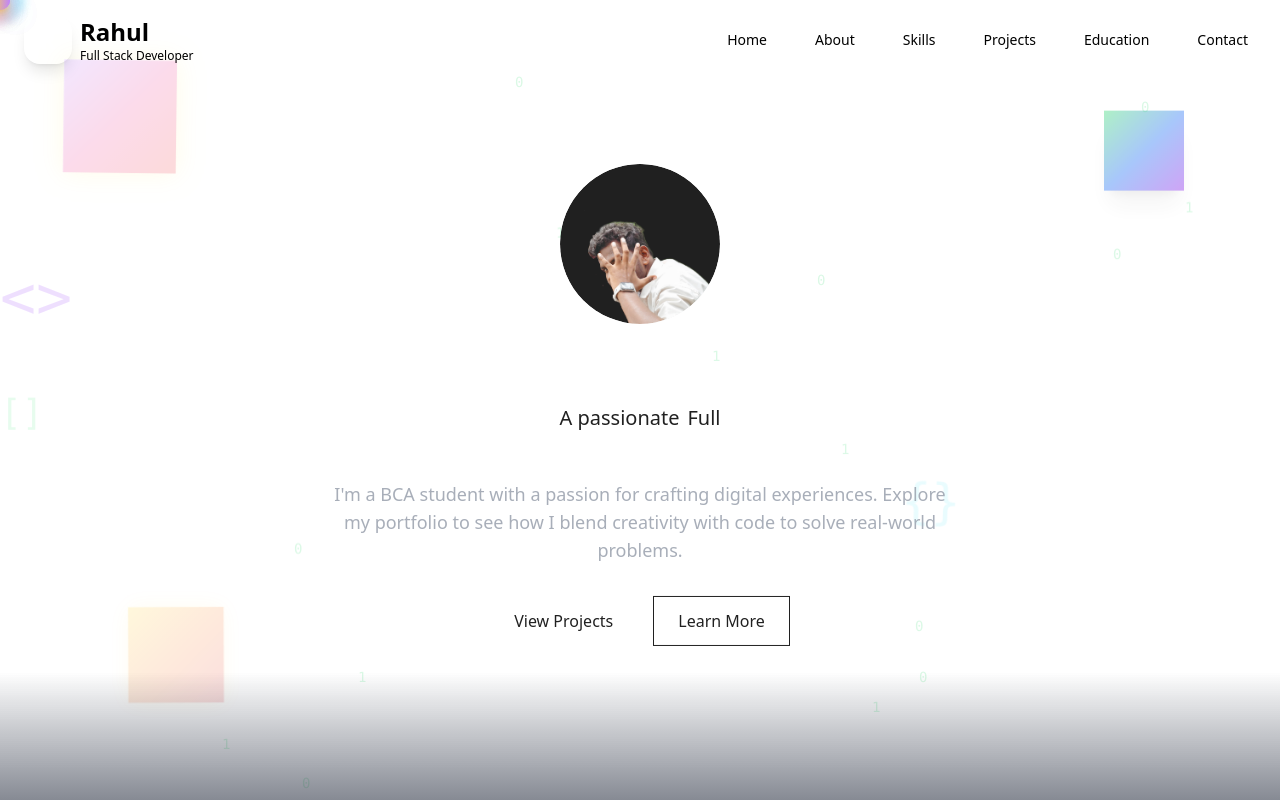
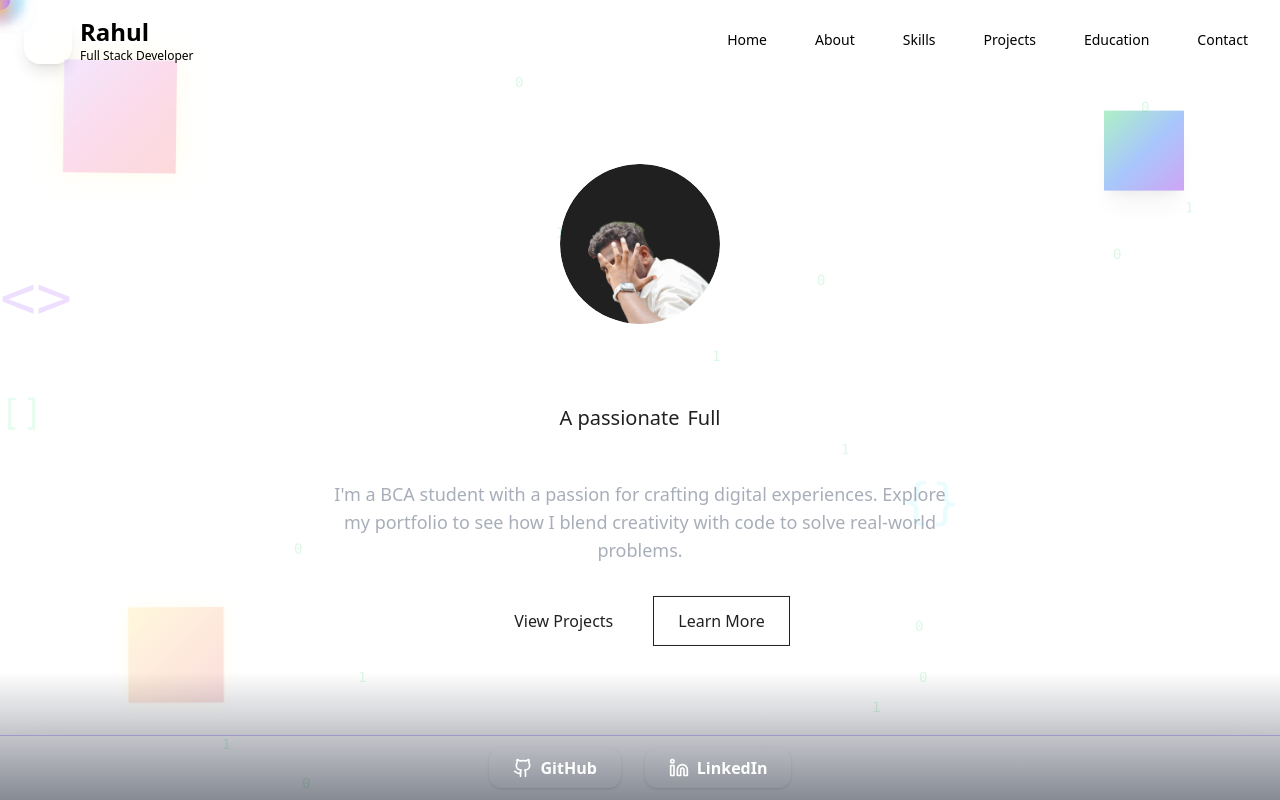
Before and after one commit to rahulkannan08/Rahul_Portfolio, a React (Vite) app: page / in a window 1280 px wide. Shown: the top 800 px of the page. Built offline with nearby package versions, Linux system fonts and the light colour scheme.

Commit message:
finally added the nav bar for github and linked in

```diff
--- a/src/components/Contact.jsx
+++ b/src/components/Contact.jsx
@@ -565,6 +565,26 @@ const Contact = () => {
           </div>
         </div>
       </section>
+
+      {/* Fixed Bottom GitHub & LinkedIn Nav Buttons - only visible when Contact section is in view */}
+      {isVisible && (
+        <div className="fixed bottom-0 left-0 right-0 z-50 flex justify-center gap-6 border-t border-indigo-700/30 shadow-2xl py-3 bg-transparent">
+          <button
+            onClick={() => window.open('https://github.com/rahulkannan08', '_blank', 'noopener,noreferrer')}
+            className="flex items-center gap-2 px-6 py-2 bg-transparent text-white hover:text-sky-400 font-semibold rounded-xl shadow transition-all duration-300 focus:outline-none focus:ring-2 focus:ring-sky-400 hover:bg-sky-900/20"
+            type="button"
+          >
+            <Github size={20} /> GitHub
+          </button>
+          <button
+            onClick={() => window.open('https://www.linkedin.com/in/rahul-k-031627286/', '_blank', 'noopener,noreferrer')}
+            className="flex items-center gap-2 px-6 py-2 bg-transparent text-white hover:text-sky-400 font-semibold rounded-xl shadow transition-all duration-300 focus:outline-none focus:ring-2 focus:ring-sky-400 hover:bg-sky-900/20"
+            type="button"
+          >
+            <Linkedin size={20} /> LinkedIn
+          </button>
+        </div>
+      )}
     </>
   );
 };
```
